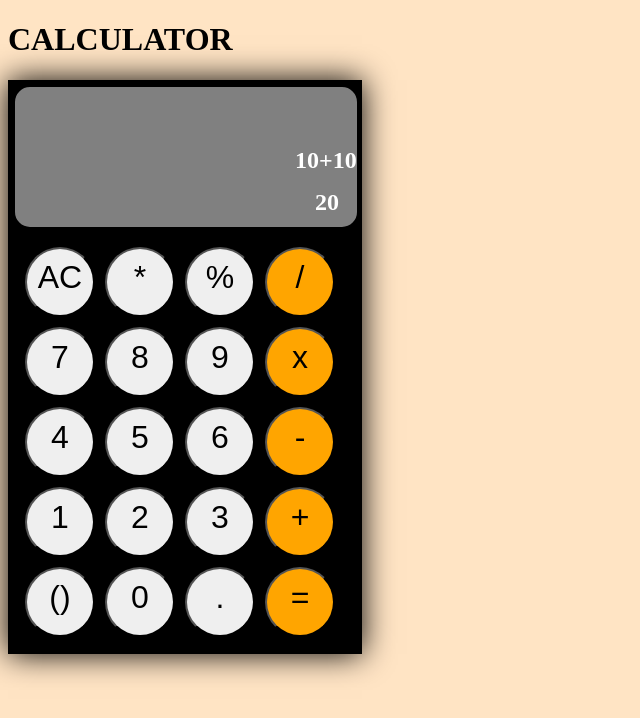
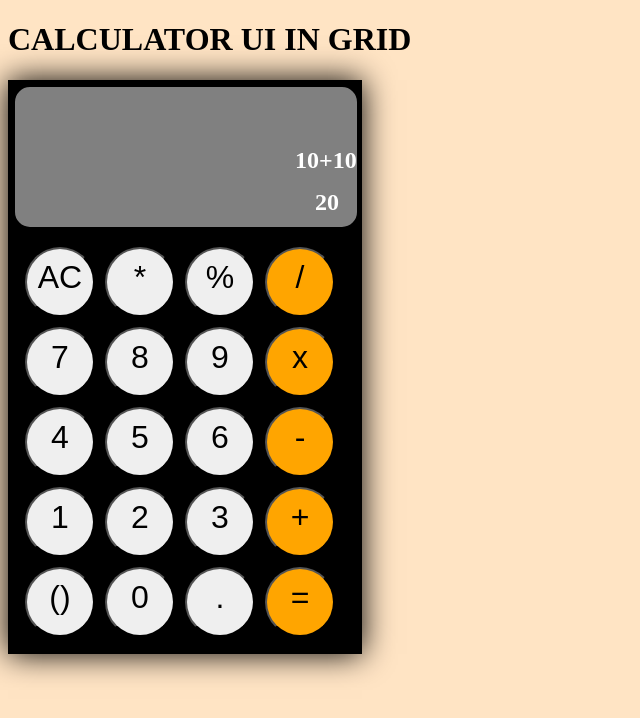
Before and after one commit to Bhavani310702/CSS-DAY-11, a plain HTML site: page index.html in a window 1280 px wide. Shown: the whole page, without its empty margins (0-640 px from the left). Drawn offline with Linux system fonts and the light colour scheme.

Commit message:
Update index.html

```diff
--- a/index.html
+++ b/index.html
@@ -7,7 +7,7 @@
     <link rel="stylesheet" href="./11index.css">
 </head>
 <body>
-    <h1>CALCULATOR</h1>
+    <h1>CALCULATOR UI IN GRID</h1>
     <div id="main">
     <div id="box">
       <h3>10+10</h3>
```
